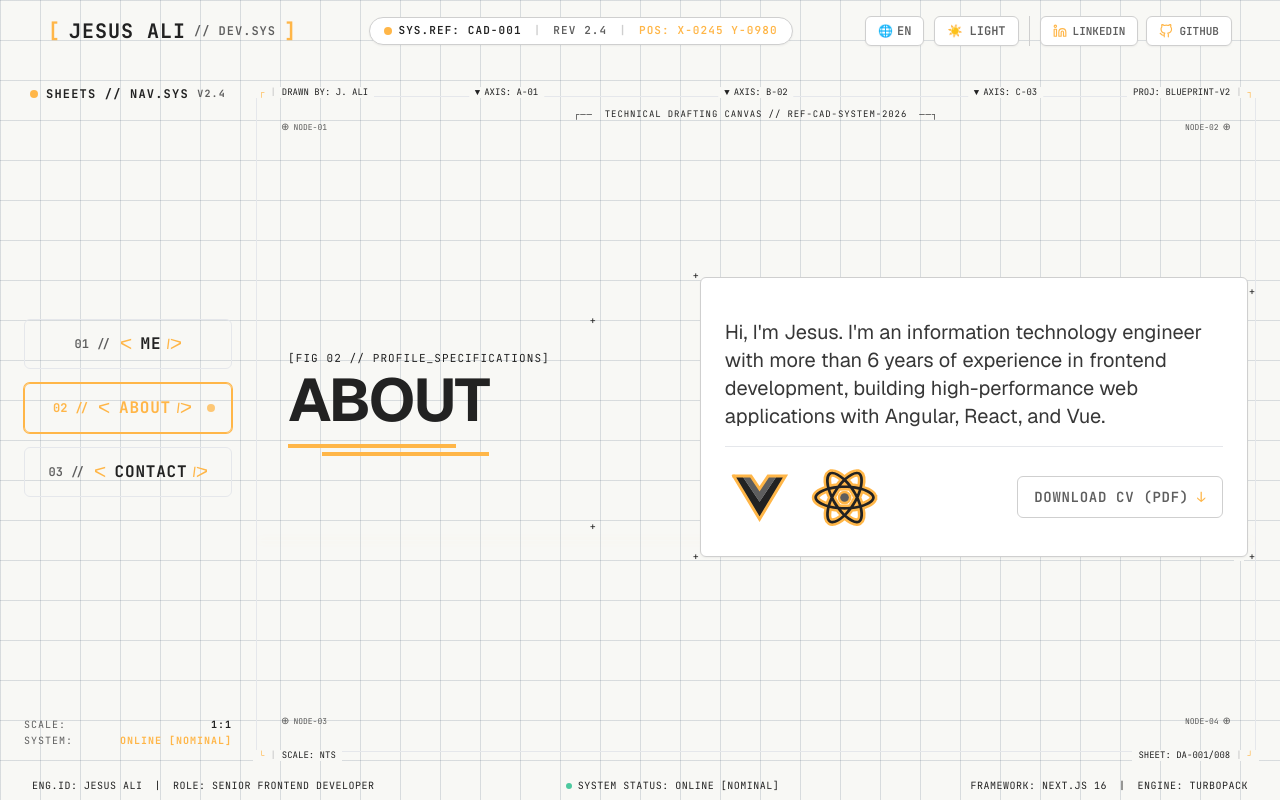
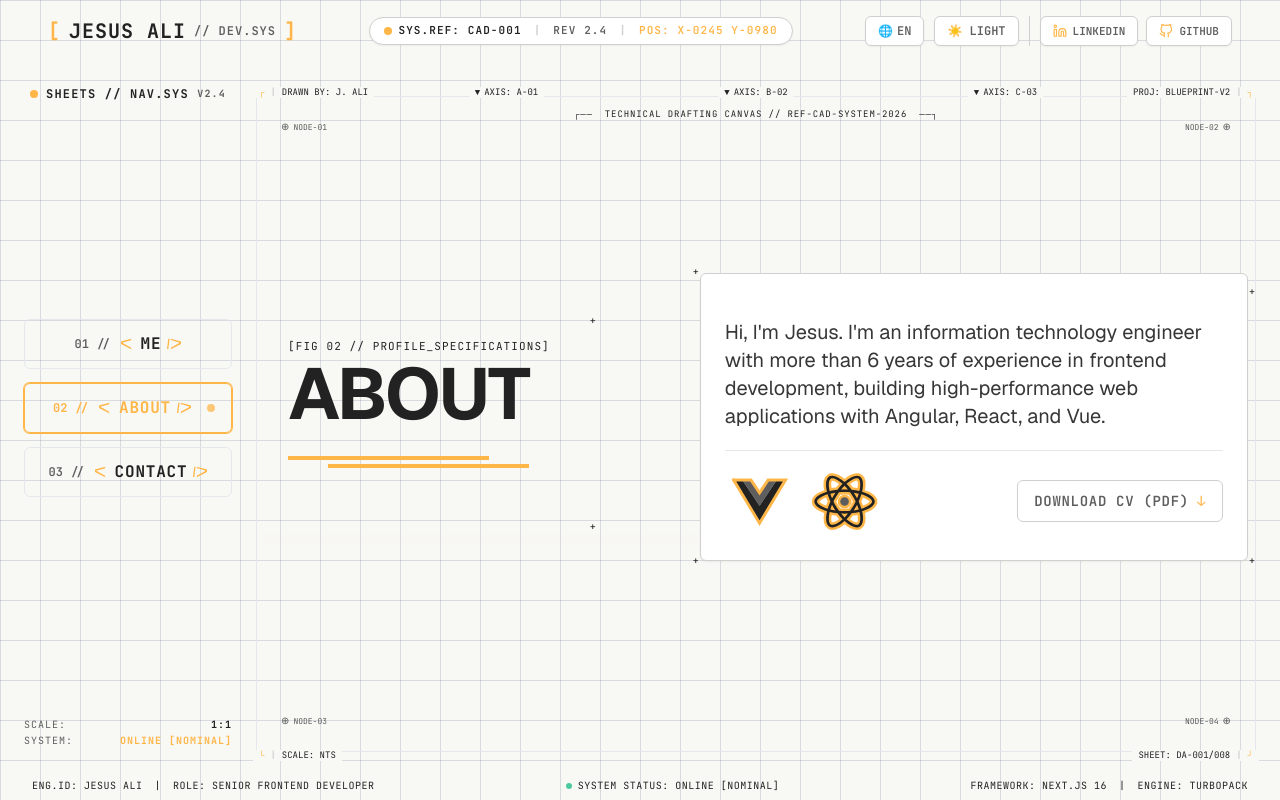
Before and after one commit to Ali-09/ali-001, a Next.js app: page /about in a window 1280 px wide. Built offline with nearby package versions, Linux system fonts and the light colour scheme.

Commit message:
style(mobile-layout): enlarge card paddings p-4 sm:p-7, section gaps gap-5 sm:gap-8, and title margins mb-3 sm:mb-6

```diff
--- a/components/atoms/CADBlueprintOverlay/index.tsx
+++ b/components/atoms/CADBlueprintOverlay/index.tsx
@@ -4,7 +4,7 @@ const CADBlueprintOverlay: React.FC = () => {
   return (
     <div className="absolute inset-0 pointer-events-none select-none z-0 overflow-hidden" aria-hidden="true">
       {/* Marco CAD de Lienzo Principal (Enmarcado entre Header, Footer y SideNav) */}
-      <div className="absolute top-24 md:top-24 bottom-8 sm:bottom-12 left-2 sm:left-6 md:left-64 right-2 sm:right-6 md:right-6 border border-lines/25 rounded-sm">
+      <div className="absolute top-28 sm:top-24 bottom-10 sm:bottom-12 left-3 sm:left-6 md:left-64 right-3 sm:right-6 md:right-6 border border-lines/25 rounded-sm">
         {/* Línea Láser de Escaneo Sutil */}
         <div className="absolute left-0 right-0 h-[1px] bg-gradient-to-r from-transparent via-accent/40 to-transparent shadow-[0_0_8px_rgba(255,182,72,0.3)] animate-laser-scan"></div>
 
--- a/styles/globals.css
+++ b/styles/globals.css
@@ -101,23 +101,23 @@ input:focus, textarea:focus{
 }
 
 .container{
-  @apply h-full w-full px-3 md:px-8 py-2 md:py-4 overflow-hidden flex flex-col justify-center items-center;
+  @apply h-full w-full px-4 sm:px-8 py-3 sm:py-6 overflow-hidden flex flex-col justify-center items-center;
 }
 
 .aside{
-  @apply w-full md:w-60 lg:w-64 h-auto md:h-full flex flex-col justify-between shrink-0 py-1 md:py-6 px-3 md:px-6;
+  @apply w-full md:w-60 lg:w-64 h-auto md:h-full flex flex-col justify-between shrink-0 py-2 md:py-6 px-4 md:px-6;
 }
 
 .title{
-  @apply text-2xl sm:text-4xl md:text-6xl font-bold tracking-tight font-sans mb-1 sm:mb-3;
+  @apply text-3xl sm:text-5xl md:text-7xl font-bold tracking-tight font-sans mb-3 sm:mb-6;
 }
 
 .text-info{
-  @apply text-[11px] sm:text-xs font-mono text-center text-secondary opacity-70 mt-2;
+  @apply text-xs font-mono text-center text-secondary opacity-70 mt-3 sm:mt-4;
 }
 
 .text{
-  @apply text-xs sm:text-base md:text-xl font-sans text-primary opacity-90 leading-normal sm:leading-relaxed text-left my-1 sm:my-3;
+  @apply text-xs sm:text-base md:text-xl font-sans text-primary opacity-90 leading-relaxed text-left my-2 sm:my-4;
 }
 
 .section{
@@ -125,31 +125,31 @@ input:focus, textarea:focus{
 }
 
 .me{
-  @apply flex flex-col justify-center items-center lg:flex-row w-full h-full gap-3 sm:gap-6 lg:gap-12;
+  @apply flex flex-col justify-center items-center lg:flex-row w-full h-full gap-5 sm:gap-8 lg:gap-12;
 }
 
 .about{
-  @apply flex flex-col lg:flex-row items-center w-full h-full justify-center gap-2 sm:gap-6 lg:gap-12;
+  @apply flex flex-col lg:flex-row items-center w-full h-full justify-center gap-5 sm:gap-8 lg:gap-12;
 }
 
 .title-about{
-  @apply text-left flex lg:w-2/5 w-full flex-col justify-center mb-1 sm:mb-0;
+  @apply text-left flex lg:w-2/5 w-full flex-col justify-center mb-3 sm:mb-6 lg:mb-0;
 }
 
 .description-about{
-  @apply lg:w-3/5 w-full md:self-center p-3.5 sm:p-6 space-y-2.5 sm:space-y-4;
+  @apply lg:w-3/5 w-full md:self-center p-4 sm:p-7 space-y-3.5 sm:space-y-5;
 }
 
 .contact{
-  @apply flex flex-col lg:flex-row items-center w-full h-full justify-center gap-2 sm:gap-6 lg:gap-12;
+  @apply flex flex-col lg:flex-row items-center w-full h-full justify-center gap-5 sm:gap-8 lg:gap-12;
 }
 
 .title-contact{
-  @apply text-left flex lg:w-2/5 w-full flex-col justify-center mb-1 sm:mb-0;
+  @apply text-left flex lg:w-2/5 w-full flex-col justify-center mb-3 sm:mb-6 lg:mb-0;
 }
 
 .form-email{
-  @apply lg:w-3/5 w-full md:self-center p-3.5 sm:p-6 space-y-2.5 sm:space-y-4;
+  @apply lg:w-3/5 w-full md:self-center p-4 sm:p-7 space-y-3.5 sm:space-y-5;
 }
 
 .device{
```
